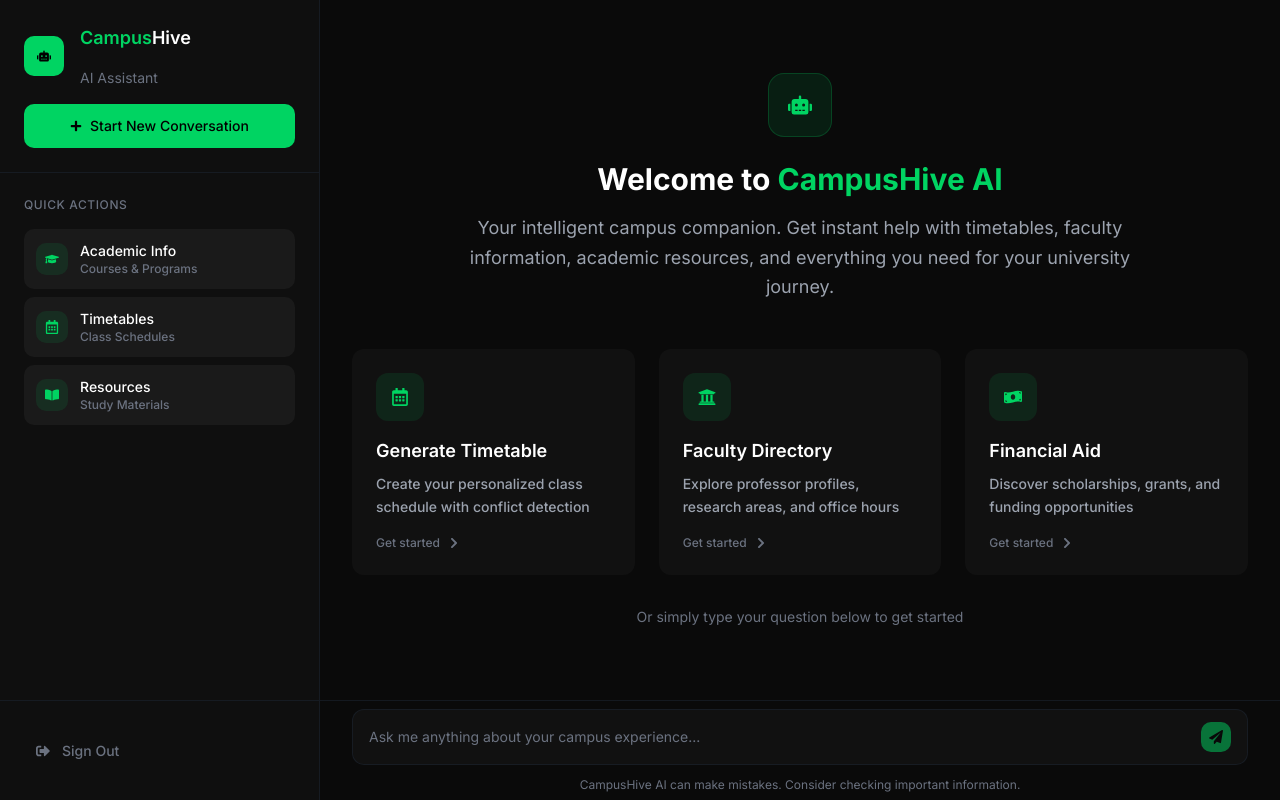
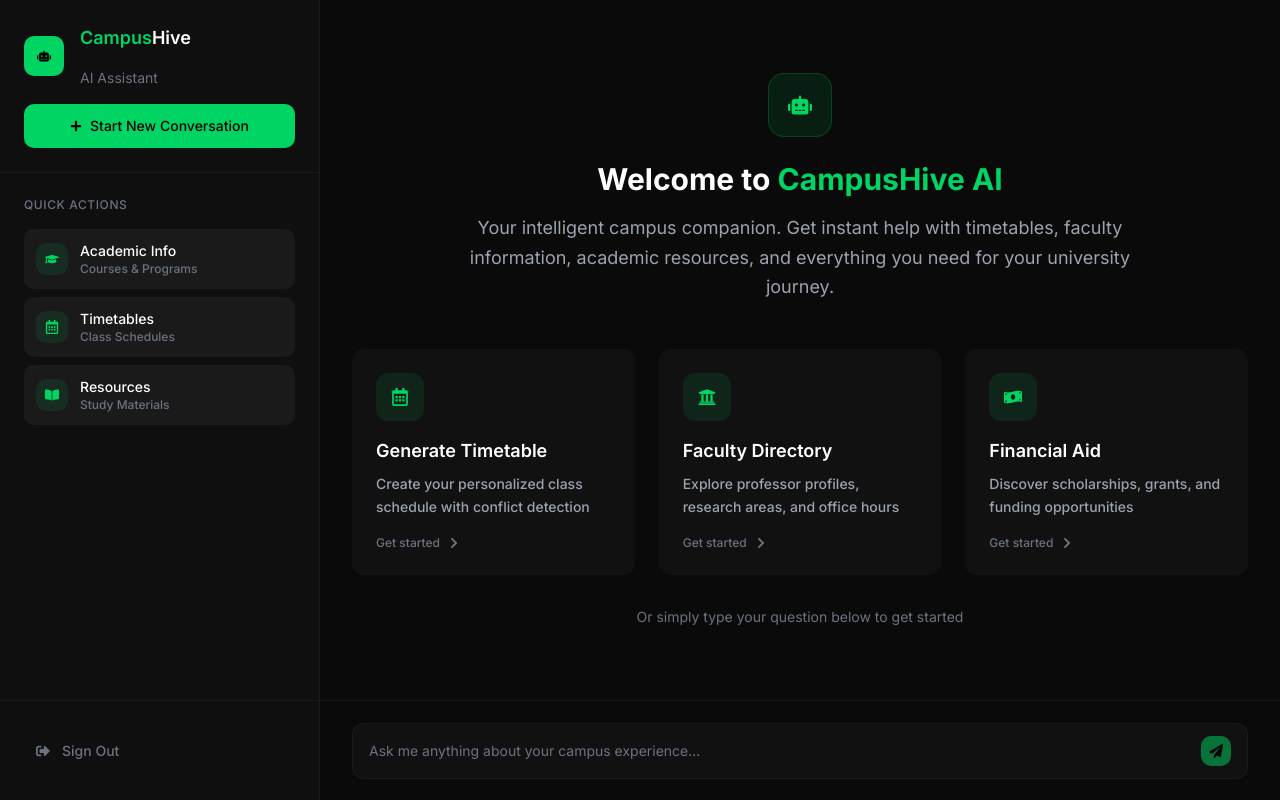
Before and after one commit to Ctoic/CampusHive-Frontend, a React (Vite) app: page /chatbot in a window 1280 px wide. Built offline with nearby package versions, Linux system fonts and the light colour scheme.

Commit message:
Fixed the auto questions

```diff
--- a/src/components/Chatbot.jsx
+++ b/src/components/Chatbot.jsx
@@ -251,21 +251,22 @@ const ChatbotPage = () => {
 							<div className="grid grid-cols-1 md:grid-cols-3 gap-6 mb-8">
 								{[
 									{
-										action: "Generate Timetable",
+										action:
+											"Provide me timetable for information security cs section a ppit cs section c and pf cs section a",
 										icon: FaRegCalendarAlt,
 										title: "Generate Timetable",
 										description:
 											"Create your personalized class schedule with conflict detection",
 									},
 									{
-										action: "Faculty Info",
+										action: "What is email address of dr akhtar jamil?",
 										icon: FaUniversity,
 										title: "Faculty Directory",
 										description:
 											"Explore professor profiles, research areas, and office hours",
 									},
 									{
-										action: "Financial Aid Info",
+										action: "Tell me about the scholarships available.",
 										icon: FaMoneyBillWave,
 										title: "Financial Aid",
 										description:
@@ -412,12 +413,6 @@ const ChatbotPage = () => {
 									<FaPaperPlane className="text-sm" />
 								</button>
 							</div>
-
-							{/* Disclaimer Text */}
-							<p className="text-center text-xs text-gray-500 mt-3">
-								CampusHive AI can make mistakes. Consider checking important
-								information.
-							</p>
 						</div>
 					</div>
 				</div>
```
